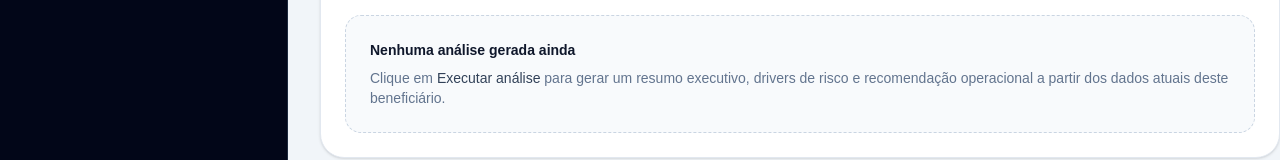
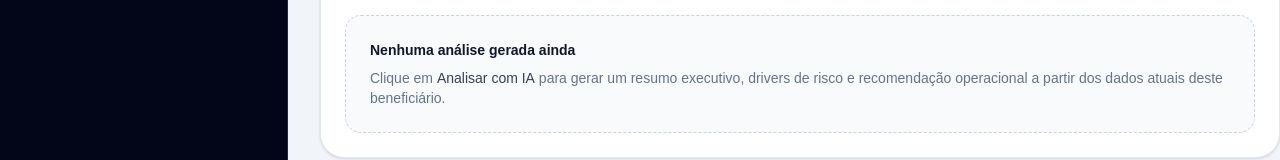
Before and after one commit to mvsobral26/viva-saude-publico, a Next.js app: page /beneficiarios/1 in a window 1280 px wide. Shown: the part 546-706 px from the top of the page. Built offline with nearby package versions, Linux system fonts and the light colour scheme.

Commit message:
Update page.tsx

```diff
--- a/app/beneficiarios/[id]/page.tsx
+++ b/app/beneficiarios/[id]/page.tsx
@@ -266,7 +266,7 @@ export default function BeneficiarioDetalhePage() {
             <div className="mt-6 rounded-2xl border border-dashed border-slate-300 bg-slate-50 p-6">
               <p className="text-sm font-semibold text-slate-900">Nenhuma análise gerada ainda</p>
               <p className="mt-2 text-sm text-slate-500">
-                Clique em <span className="font-medium text-slate-700">Executar análise</span> para gerar um resumo executivo,
+                Clique em <span className="font-medium text-slate-700">Analisar com IA</span> para gerar um resumo executivo,
                 drivers de risco e recomendação operacional a partir dos dados atuais deste beneficiário.
               </p>
             </div>
```
